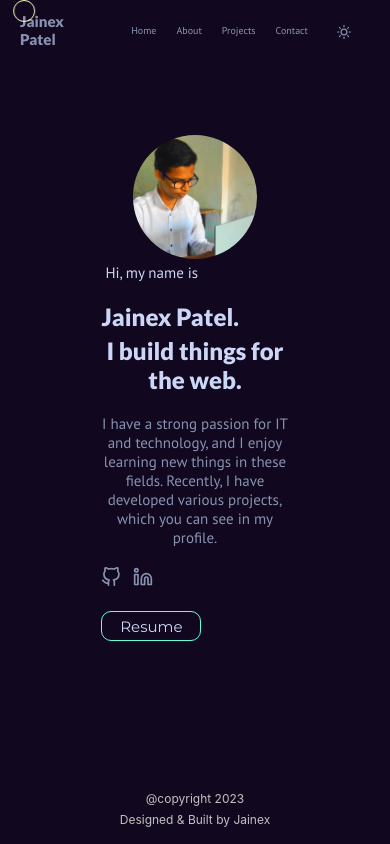
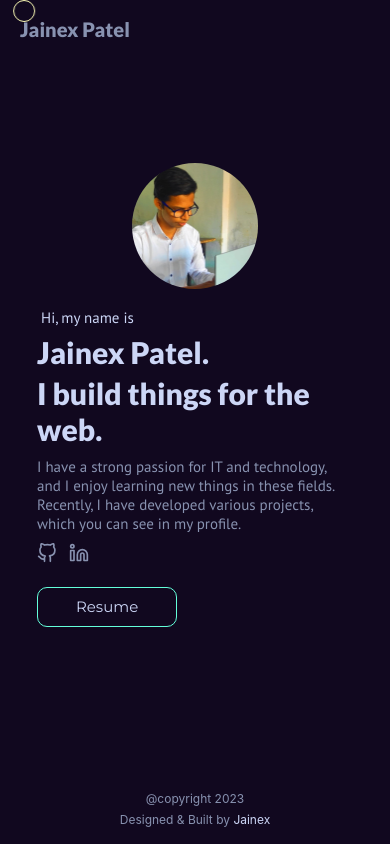
Before and after one commit to Jainex17/Portfolio, a React (Create React App) app: page / in a window 390 px wide. Built offline with nearby package versions, Linux system fonts and the light colour scheme.

Commit message:
change style for mobile

```diff
--- a/src/componets/Footer.js
+++ b/src/componets/Footer.js
@@ -4,7 +4,7 @@ function Footer(){
     return(
         <div className='footer'>
             <p>@copyright 2023</p>
-            <p>Designed & Built by <a href='/'>Jainex</a></p>
+            <p>Designed & Built by <a href='https://github.com/Jainex17'>Jainex</a></p>
         </div>
     );
 }
--- a/src/css/Footer.css
+++ b/src/css/Footer.css
@@ -9,10 +9,13 @@
     bottom: 35px;
 }
 .footer p{
-    color: rgb(193, 193, 193);
+    color: var(--light-navy);
     font-size: 14px;
     margin: 0;
     padding: 3px 0;
+}
+.footer p a{
+    color: var(--lightest-navy);
 }
 @media only screen and (max-width:768px) {
     .footer p{
--- a/src/css/Navbar.css
+++ b/src/css/Navbar.css
@@ -60,14 +60,18 @@
 @media only screen and (max-width:460px) {
     .navbar{
         margin: 0 20px;
+        justify-content: flex-start;
     }
     .navbar h1{
-        font-size: 15px;
+        font-size: 20px;
+    }
+    .navbar ul{
+        display: none;
     }
     .navbar ul li{
         font-size: 10px;
     }
-.navbar ul li button svg{
-    height: 14px;
+    .navbar ul li button svg{
+        height: 14px;
+    }
 }
-}
--- a/src/css/Profile.css
+++ b/src/css/Profile.css
@@ -86,12 +86,17 @@ a{
     .profile{
         gap: 0px;
         justify-content: center;
+        padding: 0 5% 0;
     }
     .profile .profile-text h1{
-        font-size: 24px;
+        font-size: 20px;
     }
     .profile .profile-text p{
-        font-size: 15px;
+        font-size: 10px;
+        margin: 10px 0px 10px 0px;
+    }
+    .profile .profile-text p:first-child{
+        margin: 0px 0px 2px 4px;
     }
     .profile .profile-text a svg{
         width: 20px;
@@ -101,6 +106,7 @@ a{
         height: 30px;
         width: 100px;
         font-size: 15px;
+        margin: 10px 0;
     }
     .profile .profile-img img{
         width: 70%;
@@ -111,12 +117,22 @@ a{
         flex-direction: column-reverse;
     }
     .profile .profile-text{
-        text-align: center;
+        text-align: left;
+        padding: 15px 0 0 0;
+        width: 90%;
+    }
+    .profile .profile-text h1{
+        font-size: 30px;
     }
     .profile .profile-text p{
         font-size: 15px;
     }
     .profile .profile-img img{
-        width: 100%;
+        width: 90%;
+    }
+    .profile .profile-text button{
+        margin: 20px 0 0 0;
+        height: 40px;
+        width: 140px;
     }
 }
```
